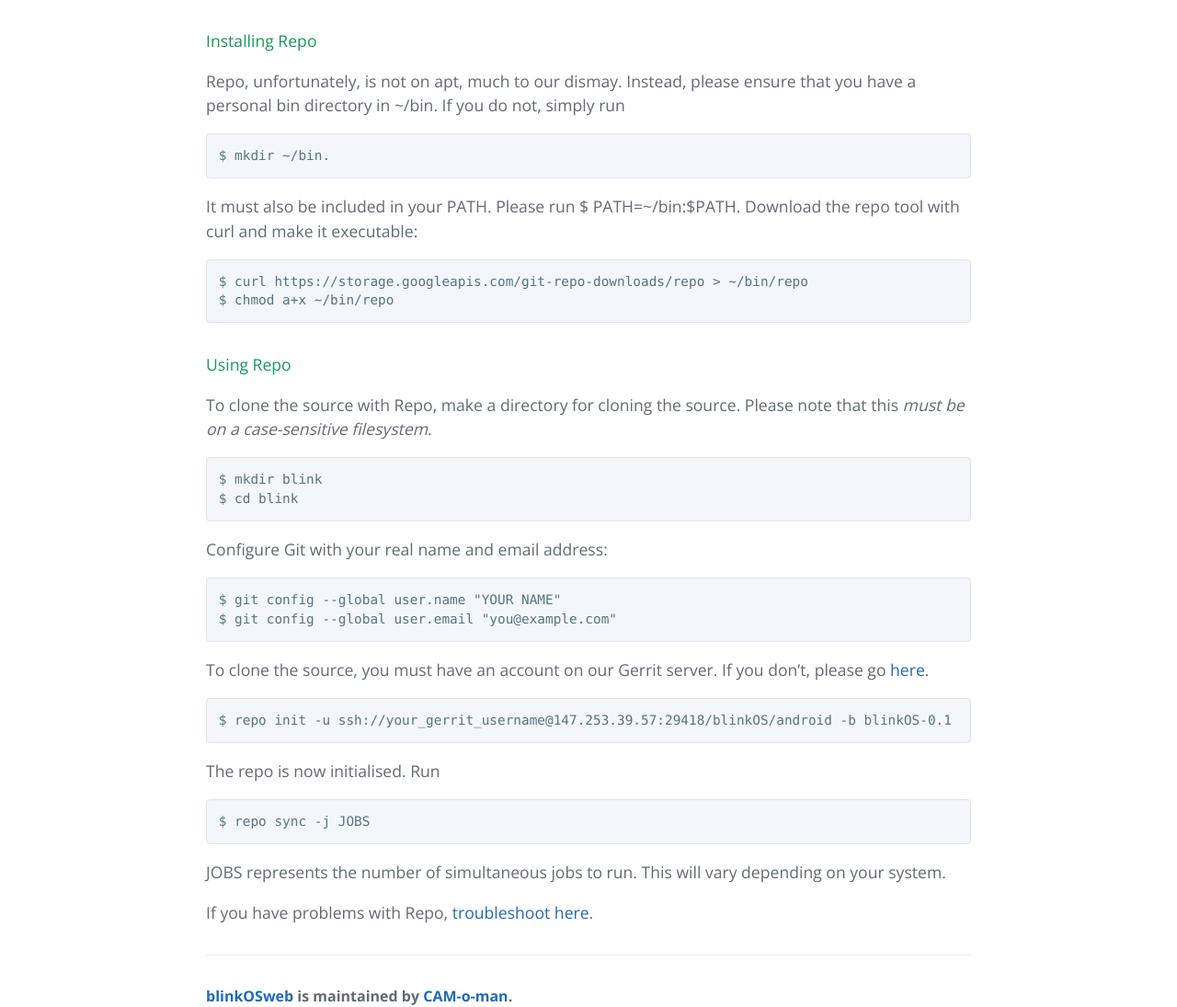
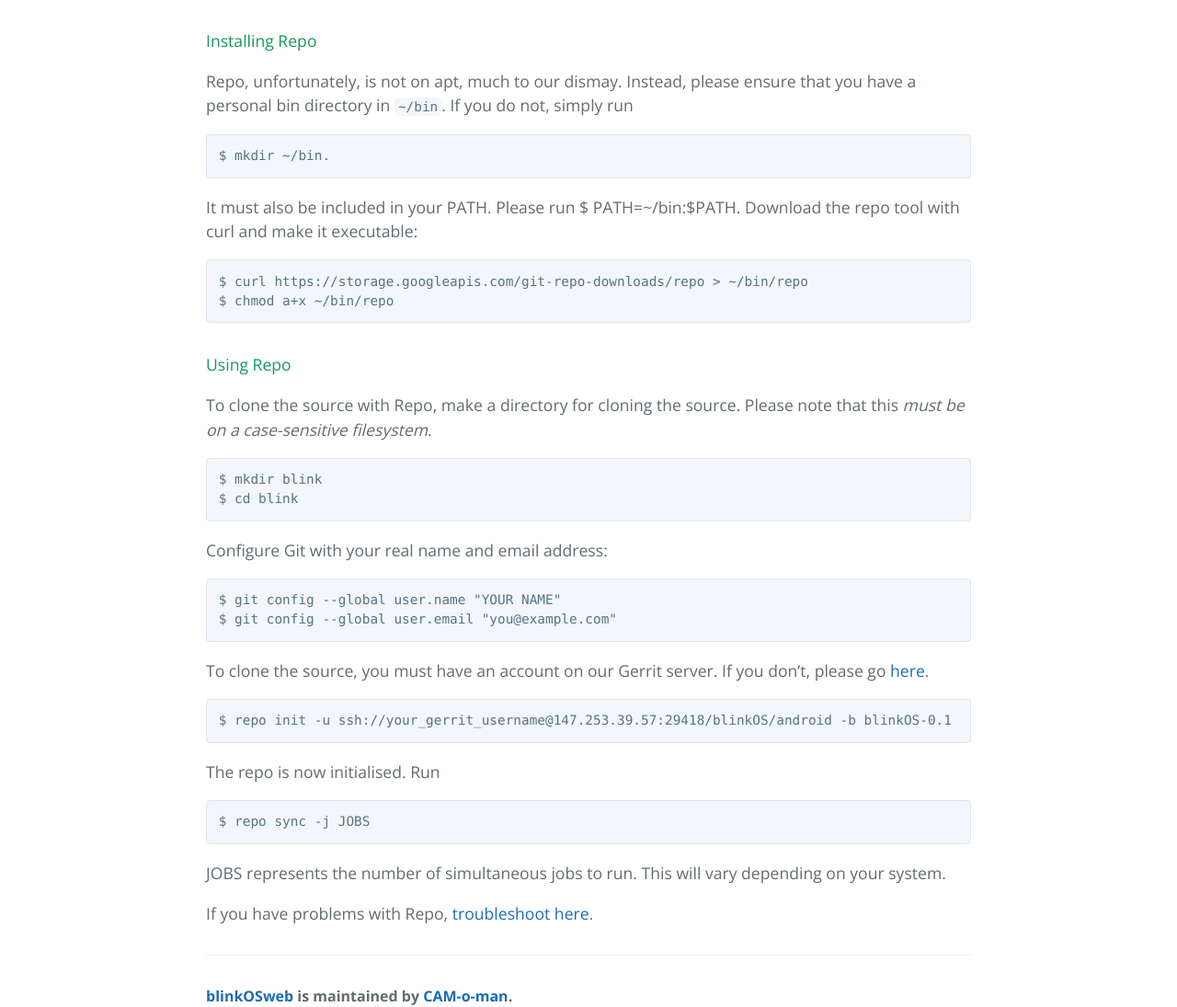
Before and after one commit to CAM-o-man/blinkOSweb, a Jekyll site: the page built from docs/Cloning.md, in a window 1280 px wide. Shown: the part 815-1910 px from the top of the page at 92% size. Built offline with Jekyll 4.4.1, drawn with Linux system fonts in a browser that asks for light colours; Markdown is read by kramdown in place of the engine named in the settings.

````diff
--- a/docs/Cloning.md
+++ b/docs/Cloning.md
@@ -20,7 +20,7 @@ You will be prompted for your password, and Git will then be installed.
 #### Installing Repo
 
 Repo, unfortunately, is not on apt, much to our dismay. Instead, please ensure that you have a personal
-bin directory in ~/bin. If you do not, simply run
+bin directory in `~/bin`. If you do not, simply run
 ```
 $ mkdir ~/bin.
 ```
````
